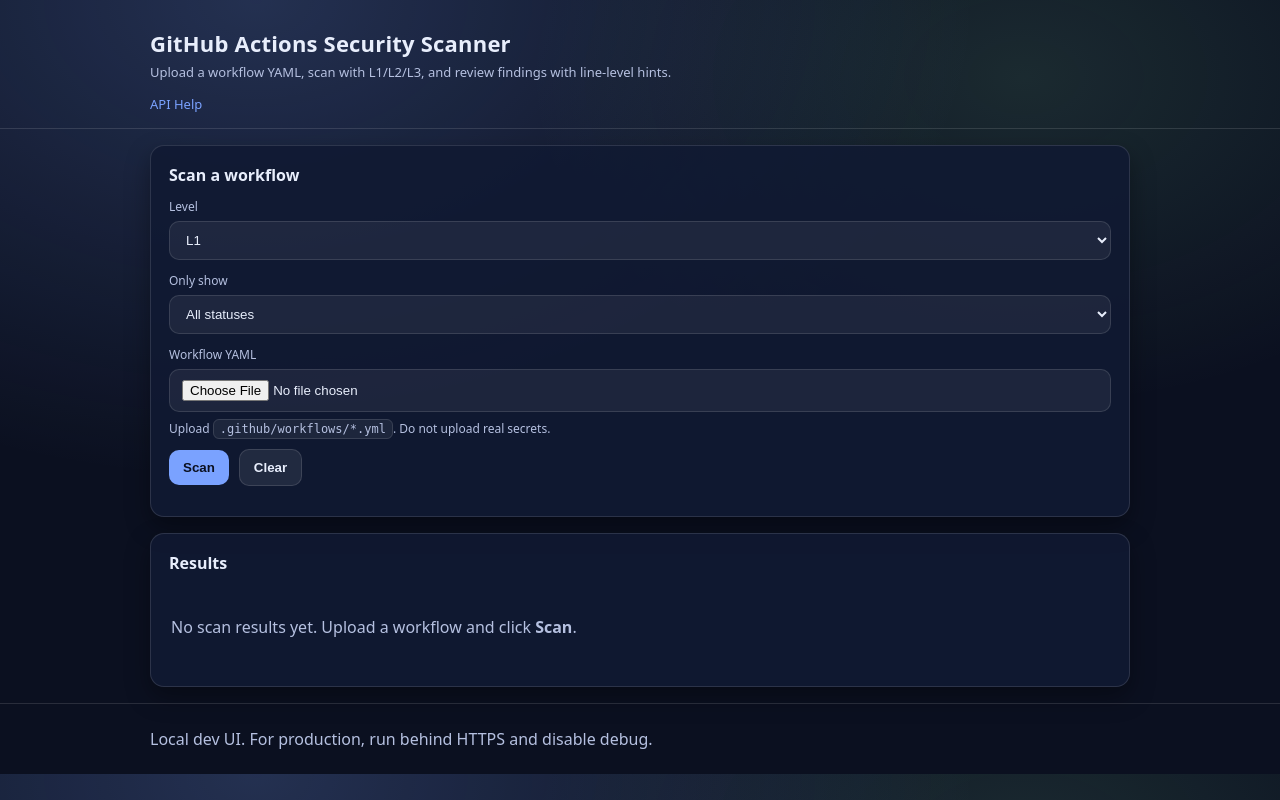
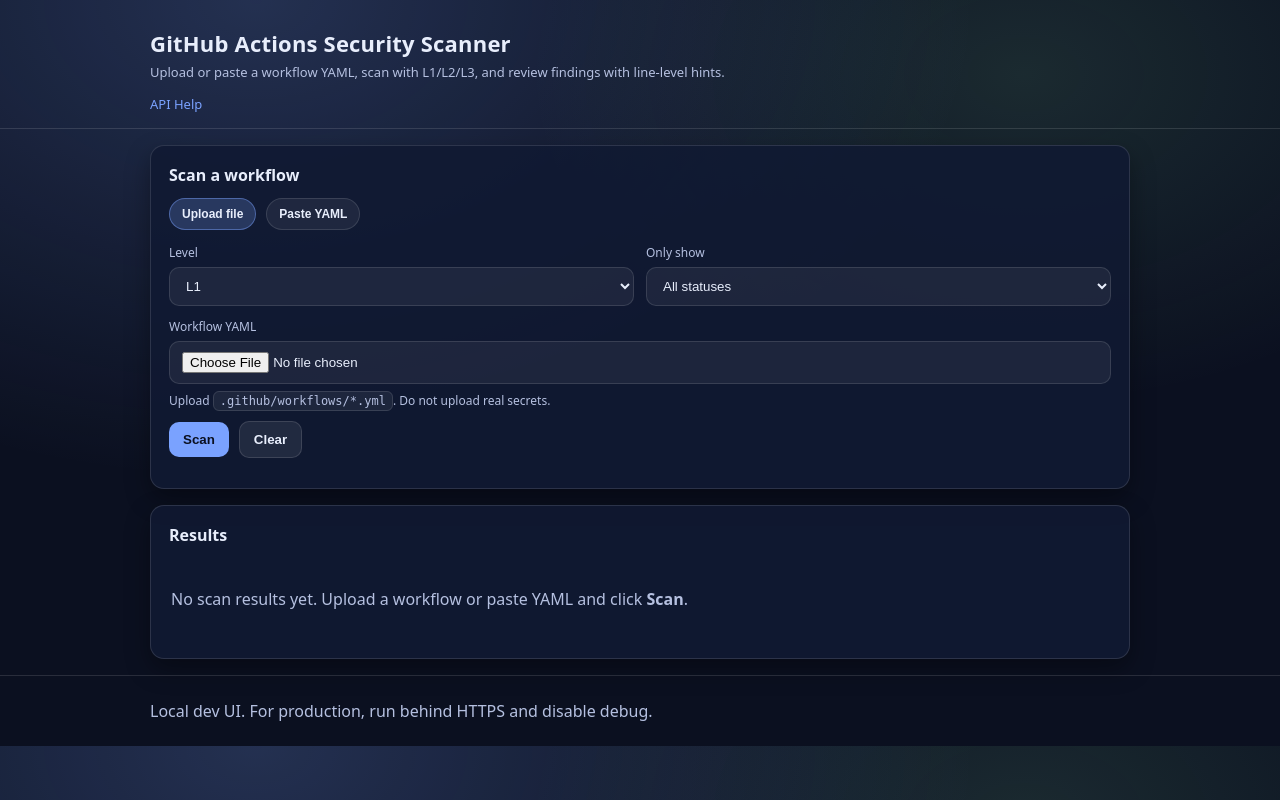
Before and after one commit to kickoffqi/pipeline_scanner, a Flask app: page / in a window 1280 px wide. Run offline with Flask 3, Linux system fonts and the light colour scheme.

Commit message:
feat: enhance workflow scanning interface with upload and paste options
- Added tabbed interface for selecting between file upload and YAML paste.
- Updated form to handle pasted YAML input alongside file uploads.
- Improved CSS styles for new tab and snippet display elements.
- Refactored JavaScript to manage workflow text and file paths based on user selection.
- Enhanced rendering of scan results with grouped findings and line-level hints.

```diff
--- a/main.py
+++ b/main.py
@@ -1,5 +1,5 @@
 def main():
-    print("Hello from gh-actions-security-scanner-13!")
+    print("Hello from gh-actions-security-scanner-14!")
 
 
 if __name__ == "__main__":
--- a/web/static/app.css
+++ b/web/static/app.css
@@ -123,3 +123,22 @@
 .k { color: var(--muted); font-size: 12px; }
 .v { color: var(--text); font-size: 12px; line-height: 1.4; }
 .footer { padding: 24px 0; border-top: 1px solid var(--border); margin-top: 10px; }
+
+.tabs{display:flex;gap:10px;margin:10px 0 14px;}
+.tab{background:rgba(255,255,255,0.06);color:var(--text);border:1px solid var(--border);border-radius:999px;padding:8px 12px;font-size:12px;font-weight:700;cursor:pointer;}
+.tab.active{background:rgba(122,162,255,0.22);border-color:rgba(122,162,255,0.45);}
+.grid2{display:grid;grid-template-columns:1fr 1fr;gap:12px;}
+@media (max-width:720px){.grid2{grid-template-columns:1fr;}}
+.textarea{width:100%;background:rgba(255,255,255,0.06);color:var(--text);border:1px solid var(--border);border-radius:10px;padding:10px 12px;outline:none;font-family:ui-monospace,SFMono-Regular,Menlo,Monaco,Consolas,"Liberation Mono","Courier New",monospace;font-size:12px;line-height:1.5;}
+.textarea:focus{border-color:rgba(122,162,255,0.65);}
+.controlGroup{border:1px solid var(--border);border-radius:14px;padding:12px;margin:12px 0;background:rgba(0,0,0,0.06);}
+.controlSummary{display:flex;justify-content:space-between;align-items:center;gap:10px;cursor:pointer;}
+.controlTitle{font-weight:850;font-size:13px;}
+.smallPills{display:inline-flex;gap:6px;flex-wrap:wrap;justify-content:flex-end;}
+.smallPill{border:1px solid var(--border);border-radius:999px;padding:4px 8px;font-size:11px;color:var(--muted);background:rgba(255,255,255,0.06);}
+.lineLink{color:var(--accent);cursor:pointer;text-decoration:none;border:none;background:transparent;padding:0;font:inherit;}
+.lineLink:hover{text-decoration:underline;}
+.snippet{margin-top:10px;border:1px solid var(--border);border-radius:12px;background:rgba(255,255,255,0.04);overflow:hidden;}
+.snippetHeader{padding:8px 10px;border-bottom:1px solid var(--border);color:var(--muted);font-size:12px;display:flex;justify-content:space-between;align-items:center;}
+.snippetPre{margin:0;padding:10px;overflow:auto;font-family:ui-monospace,SFMono-Regular,Menlo,Monaco,Consolas,"Liberation Mono","Courier New",monospace;font-size:12px;line-height:1.5;}
+.hl{background:rgba(255,209,102,0.14);padding:1px 0;border-radius:4px;display:inline;}
--- a/web/static/app.js
+++ b/web/static/app.js
@@ -1,4 +1,8 @@
 const $ = (id) => document.getElementById(id);
+
+let currentWorkflowText = "";
+let currentFilePath = "workflow.yml";
+let currentMode = "upload";
 
 function badgeClass(status) {
   const s = (status || "").toUpperCase();
@@ -28,6 +32,119 @@
     pills.push(`<span class="pill">${key}: <b>${counts[key]}</b></span>`);
   }
   $("summaryPills").innerHTML = pills.join("");
+  return counts;
+}
+
+function groupByControl(findings) {
+  const map = new Map();
+  for (const f of findings) {
+    const key = f.control_id || "UNKNOWN";
+    if (!map.has(key)) map.set(key, []);
+    map.get(key).push(f);
+  }
+  return Array.from(map.entries()).sort((a, b) => String(a[0]).localeCompare(String(b[0])));
+}
+
+function makeSnippet(text, lineNumber, context = 4) {
+  const lines = (text || "").split("\n");
+  const idx = Math.max(0, (lineNumber || 1) - 1);
+  const start = Math.max(0, idx - context);
+  const end = Math.min(lines.length - 1, idx + context);
+
+  const out = [];
+  for (let i = start; i <= end; i++) {
+    const ln = i + 1;
+    const content = lines[i] ?? "";
+    const prefix = String(ln).padStart(4, " ") + " | ";
+    if (ln === lineNumber) out.push(prefix + `<span class="hl">${escapeHtml(content)}</span>`);
+    else out.push(prefix + escapeHtml(content));
+  }
+  return out.join("\n");
+}
+
+function renderFindingCard(f) {
+  const status = String(f.status || "").toUpperCase();
+  const badge = badgeClass(status);
+  const control = escapeHtml(f.control_id);
+  const rule = escapeHtml(f.rule_id || "");
+  const msg = escapeHtml(f.message || "");
+  const sev = escapeHtml(f.severity || "");
+  const file = escapeHtml(f.file_path || currentFilePath || "");
+  const line = (f.start_line == null) ? null : Number(f.start_line);
+
+  const explain = f.explain || {};
+  const why = escapeHtml(explain.why || "");
+  const detect = escapeHtml(explain.detect || "");
+  const fix = escapeHtml(explain.fix || "");
+  const verify = escapeHtml(explain.verify || "");
+  const difficulty = escapeHtml(explain.difficulty || "");
+
+  const lineHtml = line == null
+    ? `<code>n/a</code>`
+    : `<button class="lineLink" type="button" data-line="${line}"><code>${line}</code></button>`;
+
+  return `
+    <div class="finding">
+      <div class="findingTop">
+        <div>
+          <p class="findingTitle">${control} <span class="muted">(${rule})</span></p>
+          <div class="findingMeta">
+            <div><b>${status}</b> · Severity: <b>${sev}</b></div>
+            <div>File: <code>${file}</code> · Line: ${lineHtml}</div>
+            <div>${msg}</div>
+          </div>
+        </div>
+        <span class="badge ${badge}">${status}</span>
+      </div>
+
+      <div class="snippet hidden"></div>
+
+      <details class="details">
+        <summary class="muted">Explain</summary>
+        <div class="kv"><div class="k">Why</div><div class="v">${why}</div></div>
+        <div class="kv"><div class="k">Detect</div><div class="v">${detect}</div></div>
+        <div class="kv"><div class="k">Fix</div><div class="v">${fix}</div></div>
+        <div class="kv"><div class="k">Verify</div><div class="v">${verify}</div></div>
+        <div class="kv"><div class="k">Difficulty</div><div class="v">${difficulty}</div></div>
+      </details>
+    </div>
+  `;
+}
+
+function wireSnippetHandlers() {
+  document.querySelectorAll(".lineLink").forEach((btn) => {
+    btn.addEventListener("click", () => {
+      const line = Number(btn.dataset.line || "0");
+      if (!line || !currentWorkflowText) return;
+
+      const findingEl = btn.closest(".finding");
+      if (!findingEl) return;
+      const snip = findingEl.querySelector(".snippet");
+      if (!snip) return;
+
+      if (!snip.classList.contains("hidden")) {
+        snip.classList.add("hidden");
+        snip.innerHTML = "";
+        return;
+      }
+
+      const snippet = makeSnippet(currentWorkflowText, line, 4);
+      snip.innerHTML = `
+        <div class="snippetHeader">
+          <span>Source snippet (line ${line})</span>
+          <button type="button" class="button secondary" style="padding:6px 10px; border-radius:999px;">Hide</button>
+        </div>
+        <pre class="snippetPre">${snippet}</pre>
+      `;
+      snip.classList.remove("hidden");
+
+      const hideBtn = snip.querySelector("button");
+      hideBtn.addEventListener("click", () => {
+        snip.classList.add("hidden");
+        snip.innerHTML = "";
+      });
+    });
+  });
 }
 
 function renderResults(resp) {
@@ -42,50 +159,36 @@
 
   $("results").classList.remove("empty");
 
-  const items = findings.map((f) => {
-    const status = String(f.status || "").toUpperCase();
-    const badge = badgeClass(status);
-    const control = escapeHtml(f.control_id);
-    const rule = escapeHtml(f.rule_id || "");
-    const msg = escapeHtml(f.message || "");
-    const sev = escapeHtml(f.severity || "");
-    const file = escapeHtml(f.file_path || "");
-    const line = (f.start_line == null) ? "n/a" : String(f.start_line);
+  const groups = groupByControl(findings);
+  const groupHtml = groups.map(([controlId, items]) => {
+    const c = { FAIL: 0, WARN: 0, PASS: 0, SKIP: 0 };
+    for (const f of items) {
+      const st = String(f.status || "").toUpperCase();
+      if (c[st] !== undefined) c[st] += 1;
+    }
+    const open = (c.FAIL + c.WARN) > 0;
+    const pills = `
+      <span class="smallPills">
+        <span class="smallPill">FAIL: <b>${c.FAIL}</b></span>
+        <span class="smallPill">WARN: <b>${c.WARN}</b></span>
+        <span class="smallPill">PASS: <b>${c.PASS}</b></span>
+        <span class="smallPill">SKIP: <b>${c.SKIP}</b></span>
+      </span>
+    `;
+    const cards = items.map(renderFindingCard).join("");
+    return `
+      <details class="controlGroup" ${open ? "open" : ""}>
+        <summary class="controlSummary">
+          <span class="controlTitle">${escapeHtml(controlId)}</span>
+          ${pills}
+        </summary>
+        <div>${cards}</div>
+      </details>
+    `;
+  }).join("");
 
-    const explain = f.explain || {};
-    const why = escapeHtml(explain.why || "");
-    const detect = escapeHtml(explain.detect || "");
-    const fix = escapeHtml(explain.fix || "");
-    const verify = escapeHtml(explain.verify || "");
-    const difficulty = escapeHtml(explain.difficulty || "");
-
-    return `
-      <div class="finding">
-        <div class="findingTop">
-          <div>
-            <p class="findingTitle">${control} <span class="muted">(${rule})</span></p>
-            <div class="findingMeta">
-              <div><b>${status}</b> · Severity: <b>${sev}</b></div>
-              <div>File: <code>${file}</code> · Line: <code>${line}</code></div>
-              <div>${msg}</div>
-            </div>
-          </div>
-          <span class="badge ${badge}">${status}</span>
-        </div>
-
-        <details class="details">
-          <summary class="muted">Explain</summary>
-          <div class="kv"><div class="k">Why</div><div class="v">${why}</div></div>
-          <div class="kv"><div class="k">Detect</div><div class="v">${detect}</div></div>
-          <div class="kv"><div class="k">Fix</div><div class="v">${fix}</div></div>
-          <div class="kv"><div class="k">Verify</div><div class="v">${verify}</div></div>
-          <div class="kv"><div class="k">Difficulty</div><div class="v">${difficulty}</div></div>
-        </details>
-      </div>
-    `;
-  });
-
-  $("results").innerHTML = items.join("");
+  $("results").innerHTML = groupHtml;
+  wireSnippetHandlers();
 }
 
 function setStatus(msg) {
@@ -93,28 +196,62 @@
   el.classList.remove("hidden");
   el.textContent = msg;
 }
-
 function clearStatus() {
   const el = $("statusBar");
   el.classList.add("hidden");
   el.textContent = "";
 }
 
-async function scanFile(file, level, onlyStatus) {
-  const fd = new FormData();
-  fd.append("file", file);
-  fd.append("level", level);
-  if (onlyStatus) fd.append("only_status", onlyStatus);
+async function readFileAsText(file) {
+  return new Promise((resolve, reject) => {
+    const reader = new FileReader();
+    reader.onload = () => resolve(String(reader.result || ""));
+    reader.onerror = () => reject(new Error("Failed to read file."));
+    reader.readAsText(file);
+  });
+}
 
-  const res = await fetch("/api/scan/file", { method: "POST", body: fd });
+async function scanText(level, filePath, workflowText, onlyStatus) {
+  const payload = { level, file_path: filePath, workflow: workflowText };
+  if (onlyStatus) payload.only_status = onlyStatus;
+
+  const res = await fetch("/api/scan", {
+    method: "POST",
+    headers: { "Content-Type": "application/json" },
+    body: JSON.stringify(payload),
+  });
+
   const ct = res.headers.get("content-type") || "";
-  const isJson = ct.includes("application/json");
-  const body = isJson ? await res.json() : { error: "bad_response", message: await res.text() };
+  const body = ct.includes("application/json")
+    ? await res.json()
+    : { error: "bad_response", message: await res.text() };
 
-  if (!res.ok) {
-    throw new Error(body?.message || "Request failed");
+  if (!res.ok) throw new Error(body?.message || "Request failed");
+  return body;
+}
+
+function setMode(mode) {
+  currentMode = mode;
+  const up = $("uploadPanel");
+  const pa = $("pastePanel");
+  const tabUp = $("tabUpload");
+  const tabPa = $("tabPaste");
+
+  if (mode === "upload") {
+    up.classList.remove("hidden");
+    pa.classList.add("hidden");
+    tabUp.classList.add("active");
+    tabPa.classList.remove("active");
+    tabUp.setAttribute("aria-selected", "true");
+    tabPa.setAttribute("aria-selected", "false");
+  } else {
+    up.classList.add("hidden");
+    pa.classList.remove("hidden");
+    tabUp.classList.remove("active");
+    tabPa.classList.add("active");
+    tabUp.setAttribute("aria-selected", "false");
+    tabPa.setAttribute("aria-selected", "true");
   }
-  return body;
 }
 
 document.addEventListener("DOMContentLoaded", () => {
@@ -122,9 +259,16 @@
   const scanBtn = $("scanBtn");
   const clearBtn = $("clearBtn");
 
+  $("tabUpload").addEventListener("click", () => setMode("upload"));
+  $("tabPaste").addEventListener("click", () => setMode("paste"));
+  setMode("upload");
+
   clearBtn.addEventListener("click", () => {
     $("file").value = "";
-    $("results").innerHTML = `<p class="muted">No scan results yet. Upload a workflow and click <b>Scan</b>.</p>`;
+    $("yamlText").value = "";
+    currentWorkflowText = "";
+    currentFilePath = "workflow.yml";
+    $("results").innerHTML = `<p class="muted">No scan results yet. Upload a workflow or paste YAML and click <b>Scan</b>.</p>`;
     $("results").classList.add("empty");
     $("summaryPills").innerHTML = "";
     clearStatus();
@@ -134,23 +278,32 @@
     e.preventDefault();
     clearStatus();
 
-    const fileInput = $("file");
-    const file = fileInput.files && fileInput.files[0];
     const level = $("level").value || "L1";
     const onlyStatus = $("onlyStatus").value || "";
-
-    if (!file) {
-      setStatus("Please choose a YAML file first.");
-      return;
-    }
 
     scanBtn.disabled = true;
     setStatus("Scanning...");
 
     try {
-      const resp = await scanFile(file, level, onlyStatus);
-      setStatus(`Scan complete. Returned ${resp.findings?.length ?? 0} findings.`);
-      renderResults(resp);
+      if (currentMode === "upload") {
+        const file = $("file").files && $("file").files[0];
+        if (!file) throw new Error("Please choose a YAML file first.");
+        const text = await readFileAsText(file);
+        if (!text.trim()) throw new Error("Uploaded file is empty.");
+        currentWorkflowText = text;
+        currentFilePath = file.name || "workflow.yml";
+        const resp = await scanText(level, currentFilePath, currentWorkflowText, onlyStatus);
+        setStatus(`Scan complete. Returned ${resp.findings?.length ?? 0} findings.`);
+        renderResults(resp);
+      } else {
+        const text = $("yamlText").value || "";
+        if (!text.trim()) throw new Error("Please paste YAML first.");
+        currentWorkflowText = text;
+        currentFilePath = "pasted.yml";
+        const resp = await scanText(level, currentFilePath, currentWorkflowText, onlyStatus);
+        setStatus(`Scan complete. Returned ${resp.findings?.length ?? 0} findings.`);
+        renderResults(resp);
+      }
     } catch (err) {
       setStatus(`Scan failed: ${err?.message || err}`);
     } finally {
--- a/web/templates/index.html
+++ b/web/templates/index.html
@@ -11,7 +11,7 @@
     <div class="container">
       <div class="title">
         <h1>GitHub Actions Security Scanner</h1>
-        <p class="subtitle">Upload a workflow YAML, scan with L1/L2/L3, and review findings with line-level hints.</p>
+        <p class="subtitle">Upload or paste a workflow YAML, scan with L1/L2/L3, and review findings with line-level hints.</p>
       </div>
       <div class="links">
         <a class="link" href="/api/scan" target="_blank" rel="noreferrer">API Help</a>
@@ -23,8 +23,14 @@
     <section class="card">
       <h2>Scan a workflow</h2>
 
+      <div class="tabs" role="tablist" aria-label="Scan mode">
+        <button class="tab active" id="tabUpload" type="button" role="tab" aria-selected="true">Upload file</button>
+        <button class="tab" id="tabPaste" type="button" role="tab" aria-selected="false">Paste YAML</button>
+      </div>
+
       <form id="scanForm" class="form">
-        <div class="row">
+        <div class="row grid2">
+          <div>
             <label class="label" for="level">Level</label>
             <select id="level" name="level" class="select">
               <option value="L1" selected>L1</option>
@@ -33,7 +39,7 @@
             </select>
           </div>
 
-        <div class="row">
+          <div>
             <label class="label" for="onlyStatus">Only show</label>
             <select id="onlyStatus" name="onlyStatus" class="select">
               <option value="">All statuses</option>
@@ -42,11 +48,18 @@
               <option value="warn">WARN only</option>
             </select>
           </div>
+        </div>
 
-        <div class="row">
+        <div class="row" id="uploadPanel">
           <label class="label" for="file">Workflow YAML</label>
-          <input id="file" name="file" type="file" class="file" accept=".yml,.yaml,text/yaml,text/plain" required />
+          <input id="file" name="file" type="file" class="file" accept=".yml,.yaml,text/yaml,text/plain" />
           <p class="hint">Upload <code>.github/workflows/*.yml</code>. Do not upload real secrets.</p>
+        </div>
+
+        <div class="row hidden" id="pastePanel">
+          <label class="label" for="yamlText">Workflow YAML (paste)</label>
+          <textarea id="yamlText" class="textarea" rows="12" spellcheck="false" placeholder="name: CI&#10;on: [push]&#10;jobs:&#10;  ci:&#10;    runs-on: ubuntu-latest&#10;    steps:&#10;      - uses: actions/checkout@v4&#10;"></textarea>
+          <p class="hint">Tip: paste a workflow snippet here. Avoid pasting secrets.</p>
         </div>
 
         <div class="row actions">
@@ -65,7 +78,7 @@
       </div>
 
       <div id="results" class="results empty">
-        <p class="muted">No scan results yet. Upload a workflow and click <b>Scan</b>.</p>
+        <p class="muted">No scan results yet. Upload a workflow or paste YAML and click <b>Scan</b>.</p>
       </div>
     </section>
   </main>
```
Also changed, not shown: pyproject.toml (+2 -7 lines), 1 other file. Lines whose indentation alone changed are shown as unchanged.
